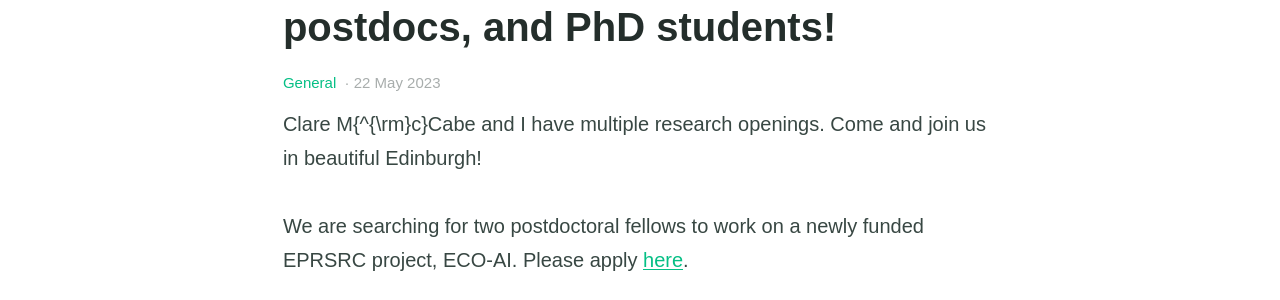
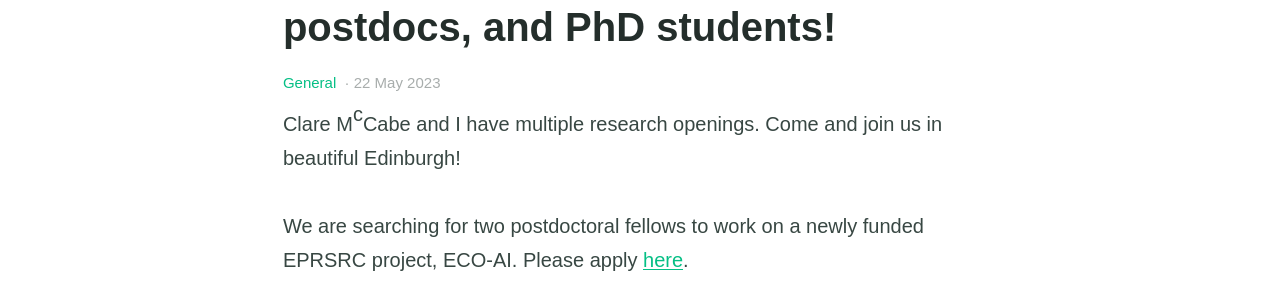
Before and after one commit to ptc2ug/ptc2ug.github.io, a Jekyll site: the page built from _posts/2023-05-22-jobs.md, in a window 1280 px wide. Shown: the part 510-810 px from the top of the page. Built offline with Jekyll 4.4.1, drawn with Linux system fonts in a browser that asks for light colours.

```diff
--- a/_posts/2023-05-22-jobs.md
+++ b/_posts/2023-05-22-jobs.md
@@ -5,7 +5,7 @@ categories:
 feature_image: "/assets/nobbys_beach.png"
 ---
 
-Clare M{^{\rm}c}Cabe and I have multiple research openings. Come and join us in beautiful
+Clare M<sup>c</sup>Cabe and I have multiple research openings. Come and join us in beautiful
 Edinburgh!
 
 We are searching for two postdoctoral fellows to work on a newly funded EPRSRC project,
```
